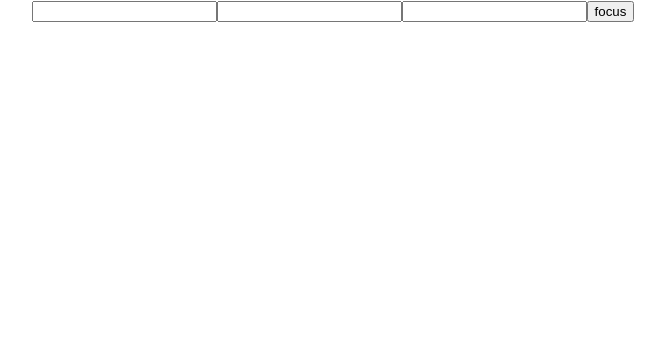
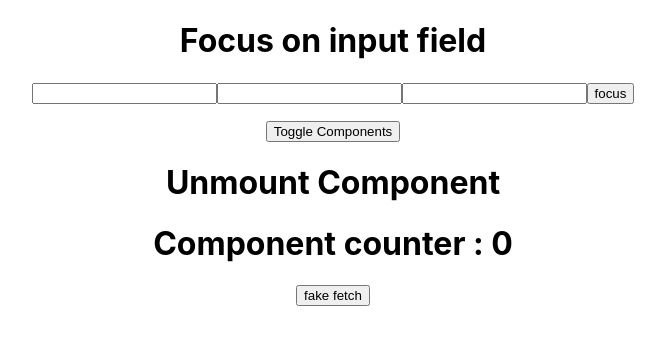
Before and after one commit to badruti94/firstapp, a React (Create React App) app: page / in a window 1280 px wide. Shown: the top 344 px of the page, without its empty margins (307-972 px from the left). Built offline with nearby package versions, Linux system fonts and the light colour scheme.

Commit message:
10 react hooks : 63. useRef - deal with the unmount component problems

```diff
--- a/src/App.js
+++ b/src/App.js
@@ -1,16 +1,25 @@
-import {useRef  } from "react";
+import {useRef, useState  } from "react";
+import Component from "./components/Component";
 import './App.css';
+
 
 function App() {
   const inputRef = useRef()
+  const [show, setShow] = useState(true)
+
   return (
     <div className="App">
+      <h1>Focus on input field</h1>
       <input ref={inputRef} type="text"/>
       <input type="text"/>
       <input type="text"/>
       <button onClick={()=>{
         inputRef.current.focus()
       }} >focus</button>
+      <p></p>
+      <button onClick={() => setShow(!show)} >Toggle Components</button>
+      <h1>Unmount Component</h1>
+      { show && <Component /> }
     </div>
   );
 }
--- /dev/null
+++ b/src/components/Component.js
@@ -0,0 +1,27 @@
+import { useState, useEffect, useRef } from 'react'
+
+const Component = () => {
+    const [count, setCount] = useState(0)
+    const componentRef = useRef(true)
+    useEffect(() => {
+
+        return () => {
+            componentRef.current = false
+        }
+    }, [])
+    const fakefetch = () => {
+        console.log('fakefetch executed');
+        setTimeout(() => {
+            if (componentRef.current)
+                setCount(count + 1)
+        }, 2000)
+    }
+    return (
+        <div>
+            <h1>Component counter : {count} </h1>
+            <button onClick={fakefetch} > fake fetch </button>
+        </div>
+    )
+}
+
+export default Component
```
